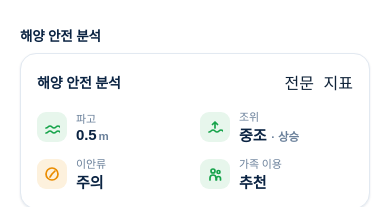
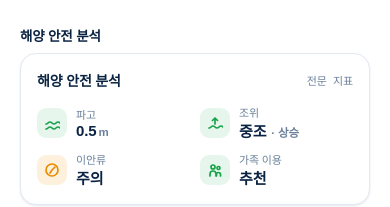
Before and after one commit to WhySoSsafy/WaveCut, a Next.js app in the folder wavecut/: page /app/beach/haeundae in a window 390 px wide. Shown: the part 386-593 px from the top of the page. Built offline with nearby package versions, Linux system fonts and the light colour scheme; no server answers; a web font is replaced by a local one.

Commit message:
fix: render mobile expert-panel tag via module class (mono was unscoped)

```diff
--- a/wavecut/components/mobile/AppOceanPanel.tsx
+++ b/wavecut/components/mobile/AppOceanPanel.tsx
@@ -25,7 +25,7 @@ export function AppOceanPanel({ wave, tide, tideTrend, rip, family }: AppOceanPa
     <div className={styles.aPanel}>
       <div className={styles.aPanelH}>
         <strong>해양 안전 분석</strong>
-        <span className="mono">전문 지표</span>
+        <span className={styles.aPanelTag}>전문 지표</span>
       </div>
       {/* 2×2 grid — mirrors web OceanSafetyPanel */}
       <div className={styles.aMetricGrid}>
--- a/wavecut/components/mobile/mobile.module.css
+++ b/wavecut/components/mobile/mobile.module.css
@@ -460,7 +460,8 @@
   color: var(--navy-900);
 }
 
-.aPanelH .mono {
+.aPanelTag {
+  font-family: var(--mono, monospace);
   font-size: 11px;
   color: var(--ink-3);
 }
```
